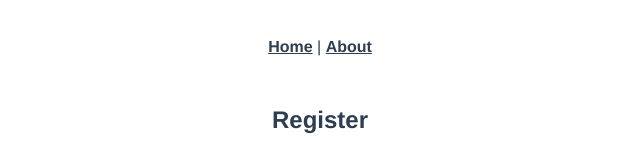
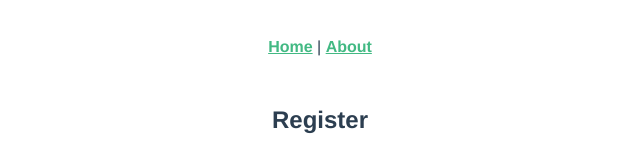
Before and after one commit to SocraticJunkieWannabe/HW3_WAD_PS5_GroupD, a Vue app: page /#/signup in a window 1280 px wide. Shown: the top 152 px of the page, without its empty margins (320-960 px from the left). Built offline with nearby package versions, Linux system fonts and the light colour scheme.

Commit message:
added header to App

```diff
--- a/src/App.vue
+++ b/src/App.vue
@@ -1,10 +1,20 @@
 <template>
-  <nav>
-    <router-link to="/">Home</router-link> |
-    <router-link to="/about">About</router-link>
-  </nav>
-  <router-view/>
+  <!--Header and Footer there-->
+  <header-compo></header-compo>
+  <!--<footer-compo></footer-compo>-->
 </template>
+
+<script>
+import HeaderCompo from "@/components/Header.vue";
+import FooterCompo from "@/components/Footer.vue";
+
+export default {
+name: "App",
+components: { HeaderCompo, FooterCompo},
+
+}
+
+</script>
 
 <style>
 #app {
--- a/src/components/Header.vue
+++ b/src/components/Header.vue
@@ -1,6 +1,9 @@
 <template>
-  <div class="header">
-  </div>
+  <nav>
+    <router-link to="/">Home</router-link> |
+    <router-link to="/about">About</router-link>
+  </nav>
+  <router-view/>
 </template>
 
 <script>
--- a/src/components/Signup.vue
+++ b/src/components/Signup.vue
@@ -1,7 +1,5 @@
 <template>
   <div>
-    <Header />
-
     <main>
       <div class="form-section">
         <!-- Login Form -->
@@ -41,8 +39,6 @@
         <button v-if="currentForm === 'login'" @click="showForgotPassword" id="forgot-password-button">Forgot password ?</button>
       </div>
     </main>
-
-    <Footer />
   </div>
 </template>
 
@@ -53,8 +49,6 @@ import Footer from './Footer.vue'
 export default {
   name: 'Signup',
   components: {
-    Header,
-    Footer
   },
 
   data() {
--- a/src/views/HomeView.vue
+++ b/src/views/HomeView.vue
@@ -8,15 +8,11 @@
 <script>
 // @ is an alias to /src
 import HelloWorld from '@/components/HelloWorld.vue'
-import Header from "@/components/Header.vue";
-import Footer from "@/components/Footer.vue";
 import Posts from "@/components/Posts.vue"
 
 export default {
   name: 'HomeView',
   components: {
-    Header,
-    Footer,
     Posts
   },
 
```
